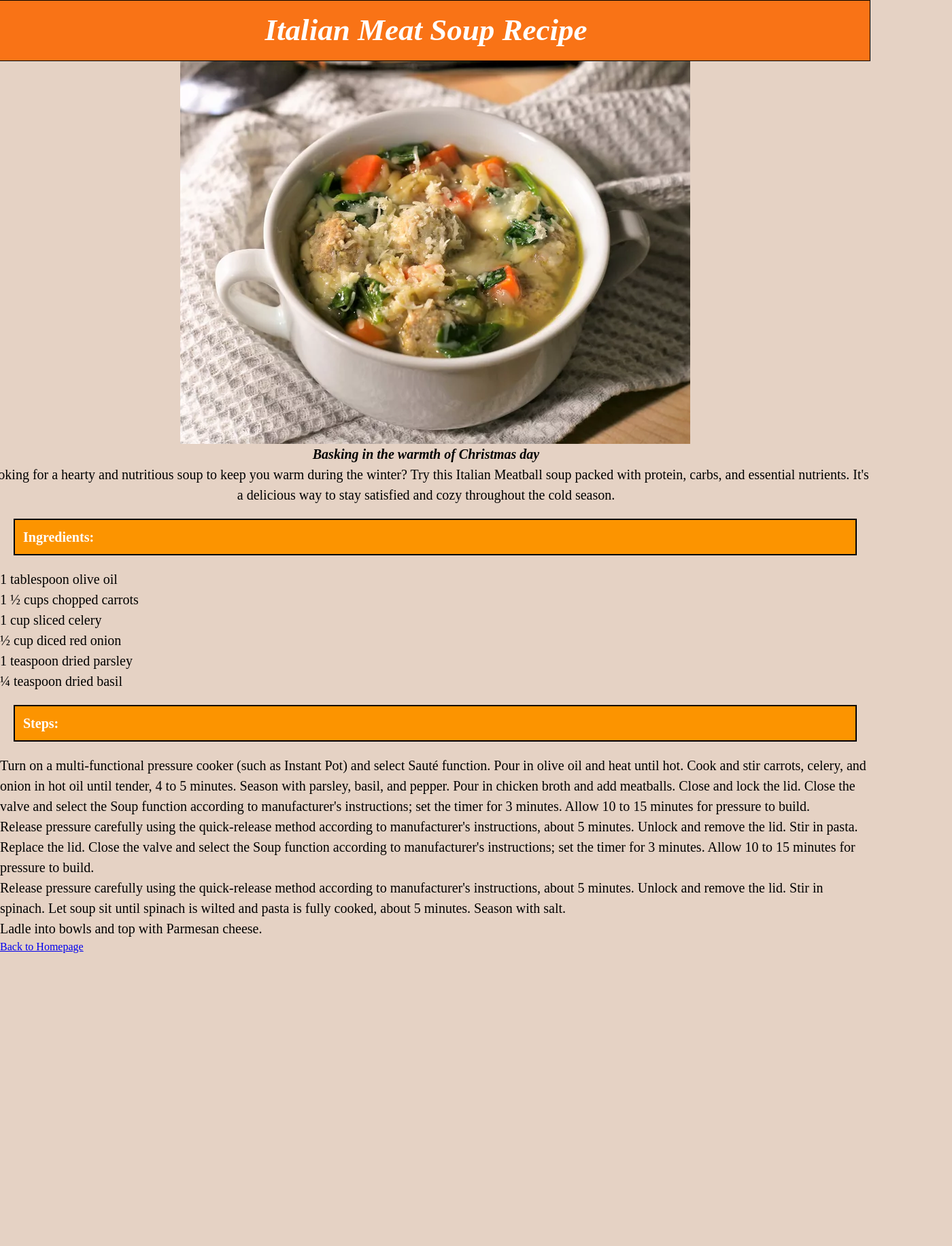
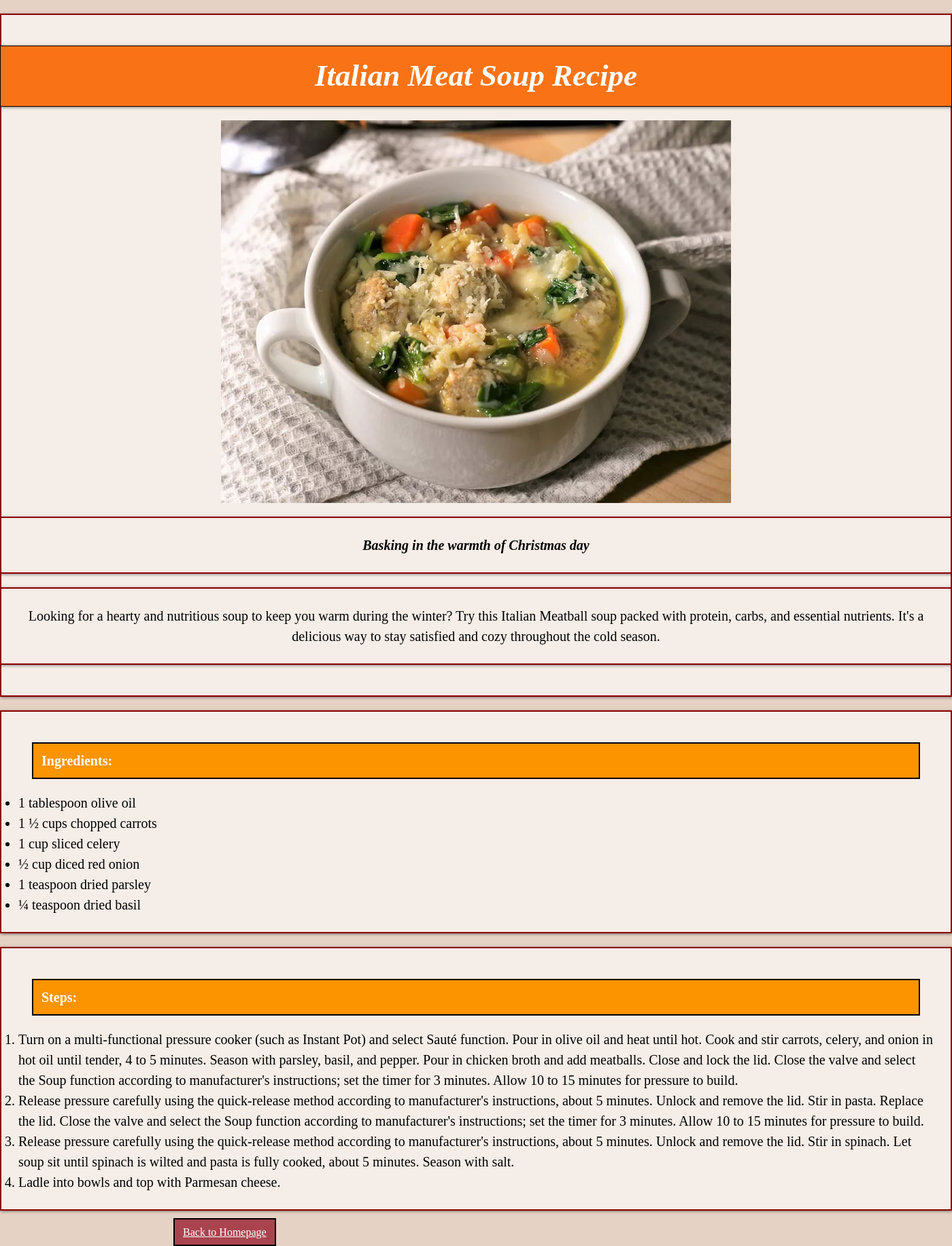
Before and after one commit to unfoldstory1/odin-recipes, a plain HTML site: page recipes/italian-meat-soup.html in a window 1280 px wide. Shown: the whole page at 68% size, 1400 px wide, since content can reach past the window. Before the commit the page ends 1405 px from the top, so only its background shows below. Drawn offline with Linux system fonts and the light colour scheme.

Commit message:
upload github

```diff
--- a/recipes/italian-meat-soup.html
+++ b/recipes/italian-meat-soup.html
@@ -7,14 +7,19 @@
     </head>
 
     <body>
-        <h1 class="head center">Italian Meat Soup Recipe</h1>
-        <img class="image" src="../images/italian-meat-soup.jpg" alt="mouth savoring italian meatball soup" height="25%" width="25%">
-
-        <h2 class="font center"><em>Basking in the warmth of Christmas day</em></h2>
-        <p class="font border center">Looking for a hearty and nutritious soup to keep you warm during the winter?
+        <div class="container"></div>
+            <div class="recipe">
+            <h1 class="recipe head center">Italian Meat Soup Recipe</h1>
+            <img class="image" src="../images/italian-meat-soup.jpg" alt="mouth savoring italian meatball soup" height="auto" width="auto">
+            <h2 class="recipe font center"><em>Basking in the warmth of Christmas day</em></h2>
+            <p class="recipe font border center">Looking for a hearty and nutritious soup to keep you warm during the winter?
             Try this Italian Meatball soup packed with protein, carbs, and essential nutrients. It's a delicious way to stay satisfied and cozy throughout
             the cold season.</p>
+            </div>
+        </div>
 
+        <div class="conatiner">
+            <div class="recipe">
             <h3 class="font color"><strong>Ingredients:</strong></h3>
                 <ul class="font">
                     <li>1 tablespoon olive oil</li>
@@ -24,15 +29,21 @@
                     <li>1 teaspoon dried parsley</li>
                     <li>¼ teaspoon dried basil</li>
                 </ul>
+            </div>
+        </div>
 
+        <div class="container">
+            <div class="recipe">
             <h4 class="font color"><strong>Steps:</strong></h4>
-            <ul class="font">
+                <ol class="font">
                     <li>Turn on a multi-functional pressure cooker (such as Instant Pot) and select Sauté function. Pour in olive oil and heat until hot. Cook and stir carrots, celery, and onion in hot oil until tender, 4 to 5 minutes. Season with parsley, basil, and pepper. Pour in chicken broth and add meatballs. Close and lock the lid. Close the valve and select the Soup function according to manufacturer's instructions; set the timer for 3 minutes. Allow 10 to 15 minutes for pressure to build.</li>
                     <li>Release pressure carefully using the quick-release method according to manufacturer's instructions, about 5 minutes. Unlock and remove the lid. Stir in pasta. Replace the lid. Close the valve and select the Soup function according to manufacturer's instructions; set the timer for 3 minutes. Allow 10 to 15 minutes for pressure to build.</li>
                     <li>Release pressure carefully using the quick-release method according to manufacturer's instructions, about 5 minutes. Unlock and remove the lid. Stir in spinach. Let soup sit until spinach is wilted and pasta is fully cooked, about 5 minutes. Season with salt.</li>
                     <li>Ladle into bowls and top with Parmesan cheese.</li>
-            </ul>
+                </ol>
+            </div>
+        </div>
 
-        <a href="../index.html">Back to Homepage</a>
+        <a ID="homepage" href="../index.html">Back to Homepage</a>
     </body>
 </html>
--- a/style.css
+++ b/style.css
@@ -1,11 +1,32 @@
+html {
+  box-sizing: border-box;
+}
+
+* {
+  line-height: 1.5;
+
+}
+
+
 body {
   font-family:"New time Romans, Helvetica, sans-serif";
   font-weight:normal;
   background-color:#c5daff;
 }
 
+
+.container {
+  padding:30px;
+  border:2px solid darkred;
+  display:inline-block;
+  margin-left:180px;
+  background-color:#FFFAFA;
+}
+
+
 .head {
-  border:1px solid black;
+  border:1px dotted black;
+  margin:10px 8px;
   color:hsl(24.6 95% 53.1%);
   font-size:64px;
   font-style:italic;
@@ -13,6 +34,8 @@ body {
 
 .para {
   font-size:30px;
+  padding:15px;
+
 }
 
 .center {
@@ -24,5 +47,41 @@ body {
     background:RGB(252 231 239);
     color:#c5daff;
     font-size:15px;
+    border:2px solid black;
+    padding:4px;
+    margin:14px;
 
 }
+.food {
+  height:240px;
+  width: 320px;
+}
+
+.list-center {
+  text-align:center;
+}
+
+.border {
+  border:2px solid black;
+
+}
+
+.view-recipe {
+  background-color: #fc9400;
+  border:1px solid black;
+  color: #FFF;
+  margin: 100px;
+  padding:10px 12px 10px 12px;
+}
+
+.recipe-title {
+  text-align:center;
+  background-color: #fc9400;
+  border:2px solid black;
+  color: #FFF;
+  padding:5px 8px 5px 8px;
+  margin: 14px;
+
+
+
+}
```
Also changed, not shown: index.html (+2 -2 lines), recipes/chili-pasta.html (+19 -5 lines), 2 other files. Lines whose indentation alone changed are shown as unchanged.
